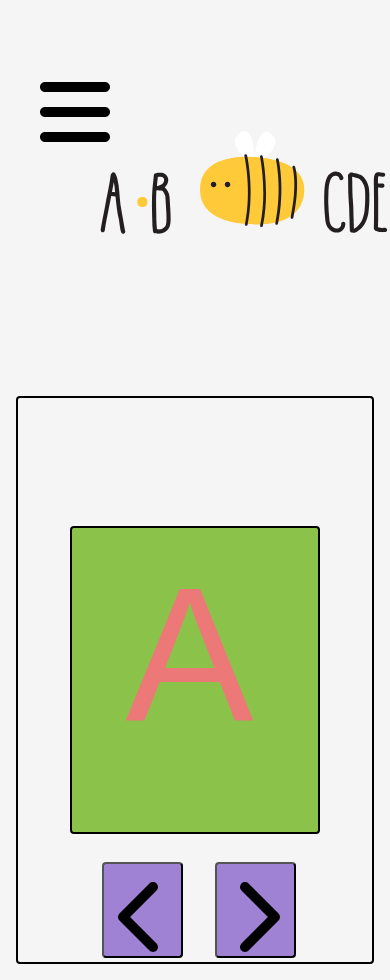
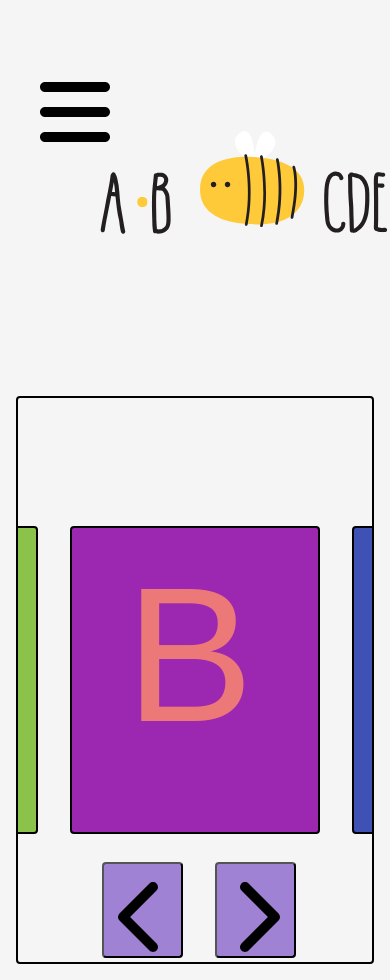
Before and after one commit to lilshebeary/AbeeCDEFG, a React (Create React App) app: page / in a window 390 px wide. Shown: the top 980 px of the page. Built offline with nearby package versions, Linux system fonts and the light colour scheme; a web font is replaced by a local one.

Commit message:
update window size logic

```diff
--- a/src/components/AlphaCard.jsx
+++ b/src/components/AlphaCard.jsx
@@ -1,36 +1,36 @@
 import { useState } from "react";
-import { Card, CardBody} from "reactstrap";
+import { Card, CardBody } from "reactstrap";
 import "../styles/alphaCardStyle.css";
-import { faChevronRight, faChevronLeft } from '@fortawesome/free-solid-svg-icons'
-import { FontAwesomeIcon } from '@fortawesome/react-fontawesome'
+import {
+  faChevronRight,
+  faChevronLeft,
+} from "@fortawesome/free-solid-svg-icons";
+import { FontAwesomeIcon } from "@fortawesome/react-fontawesome";
 
 const AlphaCard = ({ letters, cards }) => {
-  const [start, setStart] = useState(0)
-  const [end, setEnd] = useState(cards)
+  const [start, setStart] = useState(0);
+  const [end, setEnd] = useState(cards);
 
-const handleClick = (cards) => {
-  console.log(start)
-  console.log(end)
-
-
-
-  // if(start < 0){
-  //   setStart(0)
-  //   setEnd(start + cards)
-  // } else {
-  //   setStart(start + cards)
-  // }
-  //  if (end + cards > letters.length - 1){
-  //   setEnd(letters.length)
-  //  } else {
-  //   setStart(start + cards)
-  // }
-  // if(end > letters.length) {
-  //   setEnd(end + cards)
-  // }else{
-  //   setEnd(end + cards)
-  // }
-}
+  const previous = () => {
+    console.log(start);
+    console.log(end);
+    if ((start < 0) || (start - cards < 0)) {
+      return;
+    } else {
+      setStart(start - cards);
+      setEnd(end - cards);
+    }
+  };
+  const next = () => {
+    console.log(start);
+    console.log(end);
+    if((start > letters.length - 1) || (start + cards > letters.length - 1)){
+      return
+    } else{
+      setStart(start + cards)
+      setEnd(end + cards)
+    }
+  };
 
   return (
     <>
@@ -45,8 +45,12 @@ const handleClick = (cards) => {
         );
       })}
       <div className="button-container">
-      <button onClick={() => handleClick(-cards)}><FontAwesomeIcon icon={faChevronLeft} size="6x"/></button>
-      <button onClick={() => handleClick(cards)}><FontAwesomeIcon icon={faChevronRight} size="6x" /></button>
+        <button onClick={() => previous()}>
+          <FontAwesomeIcon icon={faChevronLeft} size="6x" />
+        </button>
+        <button onClick={() => next()}>
+          <FontAwesomeIcon icon={faChevronRight} size="6x" />
+        </button>
       </div>
     </>
   );
--- a/src/pages/HomePage.js
+++ b/src/pages/HomePage.js
@@ -1,14 +1,29 @@
+import React from 'react';
 import AlphaCard from "../components/AlphaCard";
 import "../styles/homePageStyle.css";
 import { upperAlpha } from "../components/alphabet";
-
+let cards = 5;
 const HomePage = () => {
+  let ref = window.innerWidth;
+  console.log(ref)
+  if((ref < 1100) && (ref >= 800)){
+    console.log(ref)
+    cards = 4;
+  } else if(ref < 800){
+    cards = 3;
+  } else if(ref < 600){
+    cards = 2;
+  } else if(ref < 480) {
+    cards = 1;
+  } else {
+    cards = 5;
+  }
 
   return (
     <div className="container">
 
       <div className="card-container">
-        <AlphaCard cards={1} letters={upperAlpha}/>
+        <AlphaCard cards={cards} letters={upperAlpha}/>
       </div>
     </div>
   );
```
